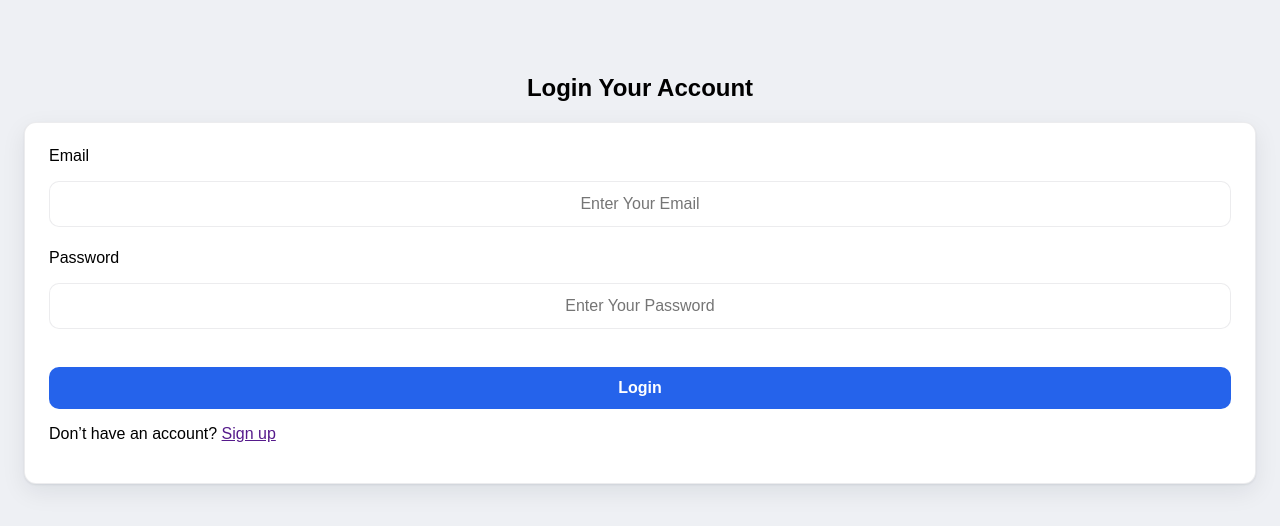
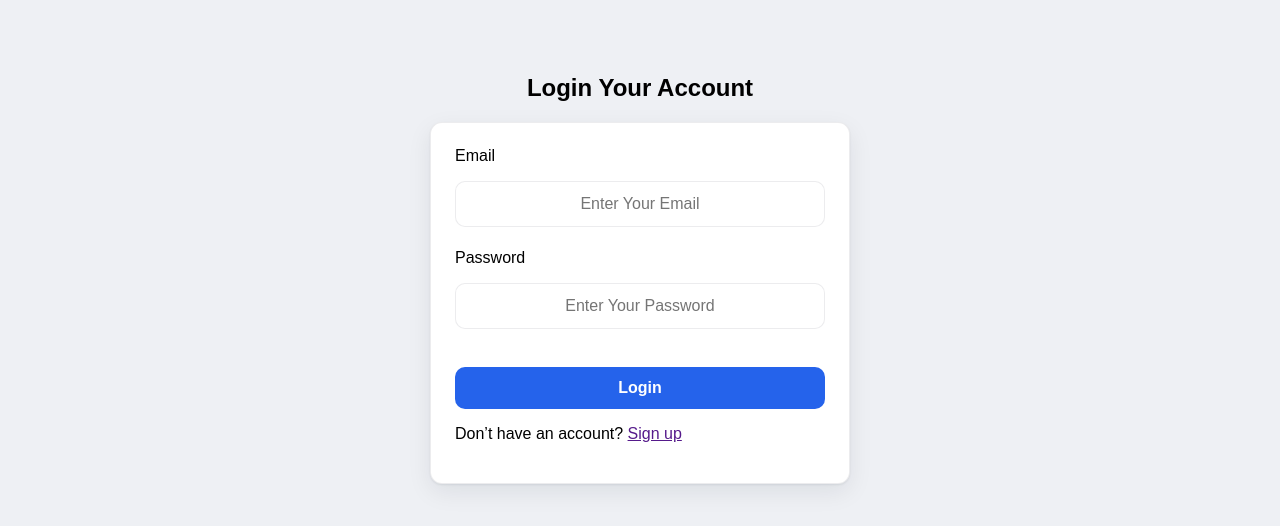
Before and after one commit to abusufyan-03/AddToCart, a plain HTML site: page index.html in a window 1280 px wide. Drawn offline with Linux system fonts and the light colour scheme; no server answers.

Commit message:
fix width

```diff
--- a/style.css
+++ b/style.css
@@ -118,7 +118,7 @@ ul li:hover {
 #login-container, #signup-container {
   padding: 24px;
   /* height: 100vh; */
-    /* width: 420px; */
+    max-width: 420px;
     margin: 30px auto;
 }
 
```
